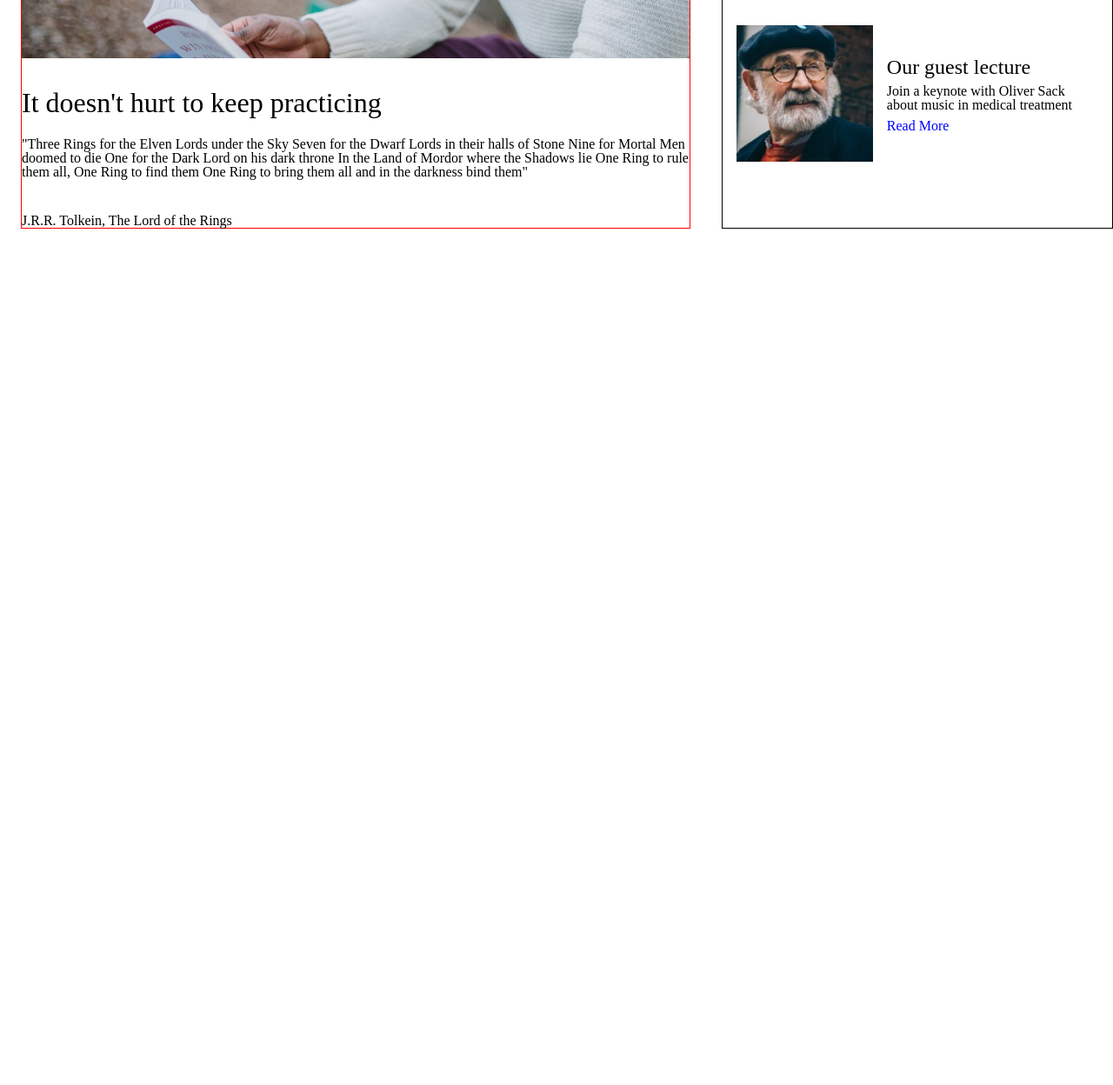
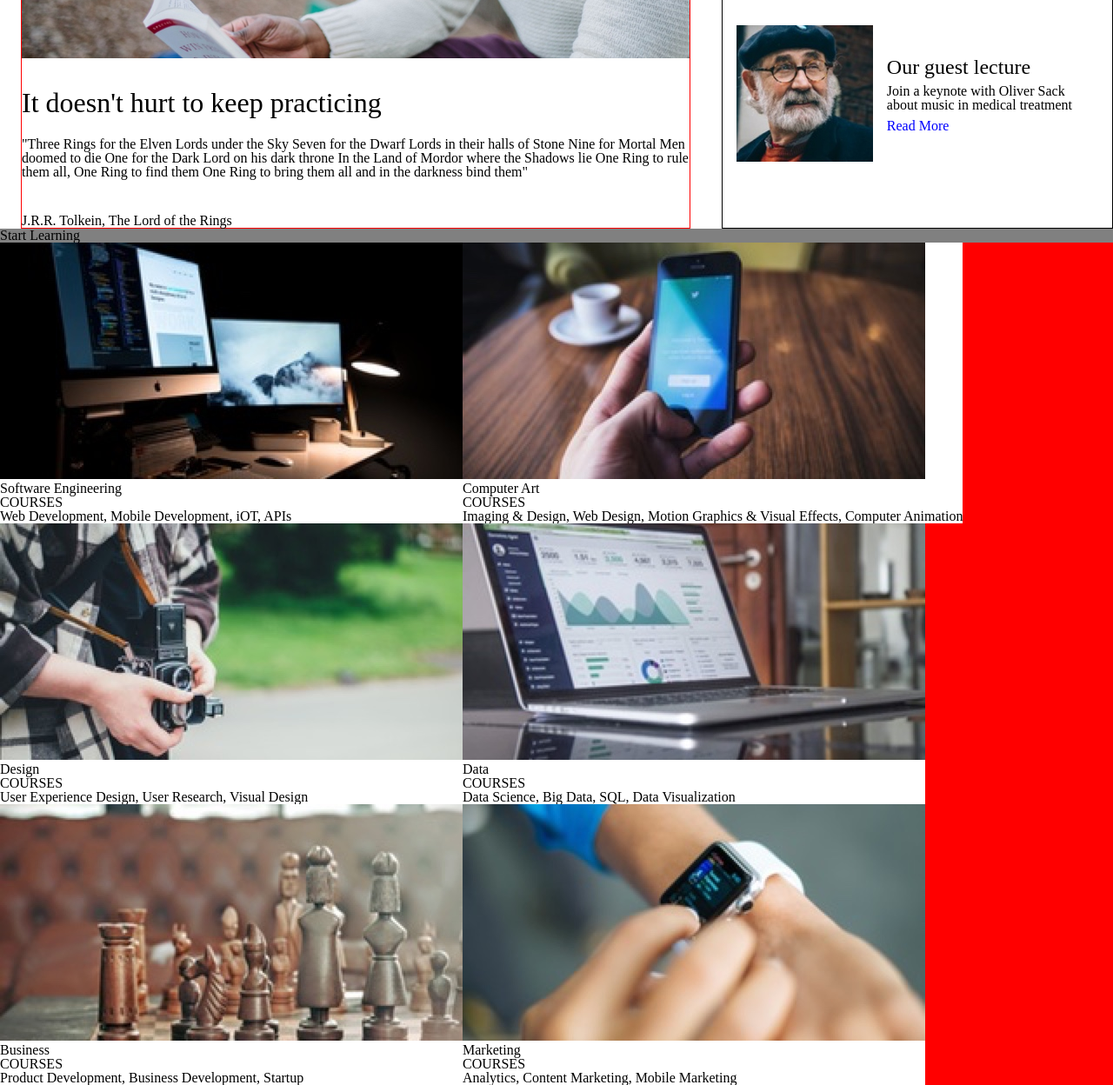
Before and after one commit to graduateddylinder/colmar_academy, a plain HTML site: page index.html in a window 1280 px wide. Shown: the part 1086-2334 px from the top of the page at 87% size. Before the commit the page ends 1349 px from the top, so only its background shows below. Drawn offline with Linux system fonts and the light colour scheme.

Commit message:
Begin html and basic css for course section

```diff
--- a/index.html
+++ b/index.html
@@ -21,6 +21,8 @@
         </ul>
       </nav>
     </header>
+
+    <!-- Main Banner -->
     <div class="container" id="main_banner">
       <div class="lrg_img_container">
         <img src="resources/images/banner.jpg">
@@ -33,6 +35,8 @@
         </div>
       </div>
     </div>
+
+    <!-- Information Section -->
     <div class="container" id="information">
       <div class="info_main">
         <div class="lrg_img_container">
@@ -82,5 +86,61 @@
         </div>
       </div>
     </div>
+
+    <!-- Courses Section -->
+    <div class="container" id="course_section">
+      <h2>Start Learning</h2>
+      <div class="courses_container">
+        <div class="course">
+          <div class="course_img">
+            <img src="resources/images/course-software.jpg">
+          </div>
+          <h3>Software Engineering</h3>
+          <span>COURSES</span>
+          <p>Web Development, Mobile Development, iOT, APIs</p>
+        </div>
+        <div class="course">
+          <div class="course_img">
+            <img src="resources/images/course-computer-art.jpg">
+          </div>
+          <h3>Computer Art</h3>
+          <span>COURSES</span>
+          <p>Imaging &amp; Design, Web Design, Motion Graphics &amp; Visual Effects,
+            Computer Animation</p>
+        </div>
+        <div class="course">
+          <div class="course_img">
+            <img src="resources/images/course-design.jpg">
+          </div>
+          <h3>Design</h3>
+          <span>COURSES</span>
+          <p>User Experience Design, User Research, Visual Design</p>
+        </div>
+        <div class="course">
+          <div class="course_img">
+            <img src="resources/images/course-data.jpg">
+          </div>
+          <h3>Data</h3>
+          <span>COURSES</span>
+          <p>Data Science, Big Data, SQL, Data Visualization</p>
+        </div>
+        <div class="course">
+          <div class="course_img">
+            <img src="resources/images/course-business.jpg">
+          </div>
+          <h3>Business</h3>
+          <span>COURSES</span>
+          <p>Product Development, Business Development, Startup</p>
+        </div>
+        <div class="course">
+          <div class="course_img">
+            <img src="resources/images/course-marketing.jpg">
+          </div>
+          <h3>Marketing</h3>
+          <span>COURSES</span>
+          <p>Analytics, Content Marketing, Mobile Marketing</p>
+        </div>
+      </div>
+    </div>
   </body>
 </html>
--- a/resources/css/style.css
+++ b/resources/css/style.css
@@ -142,4 +142,32 @@ header nav span a {
 #information.container .info_list .info_item span a {
   color: blue;
   text-decoration: none;
+  margin-bottom: 32px;
 }
+
+/* Courses Section */
+
+#course_section.container {
+  display: flex;
+  background-color: grey;
+  flex-direction: column;
+}
+
+#course_section.container .courses_container {
+  display: flex;
+  flex-wrap: wrap;
+  width: 100%;
+  background-color: red;
+}
+
+#course_section.container .courses_container .course {
+  background-color: white;
+}
+
+#course_section.container .courses_container .course .course_img {
+  height: auto;
+}
+
+#course_section.container .courses_container .course .course_img img {
+  height: 100%;
+}
```
